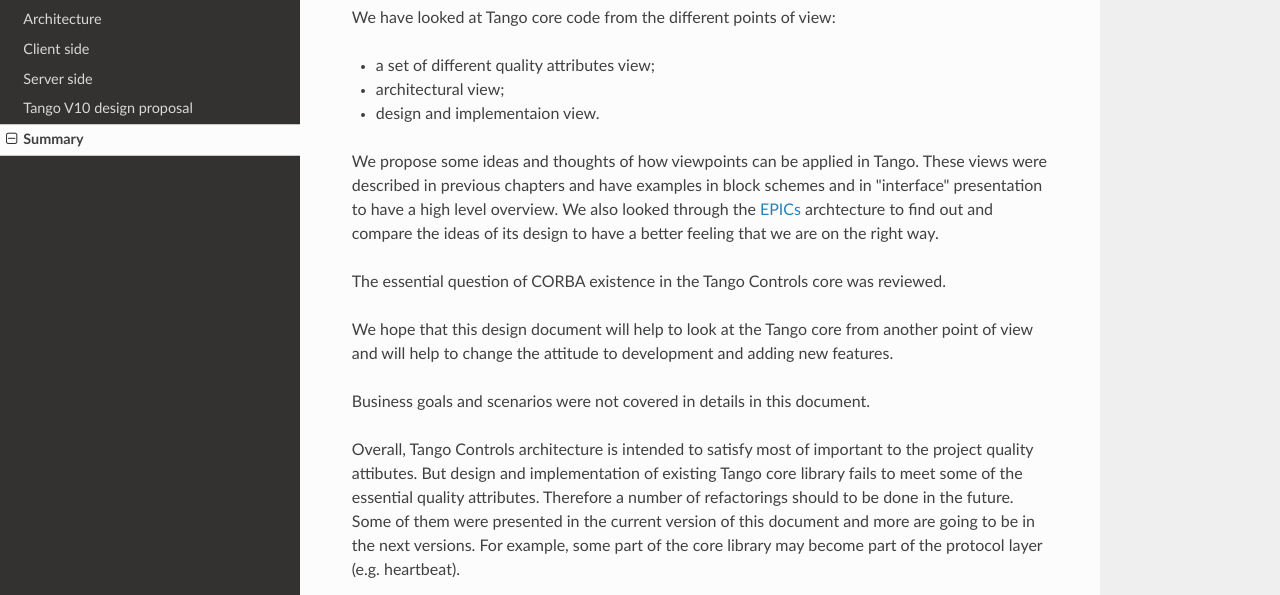
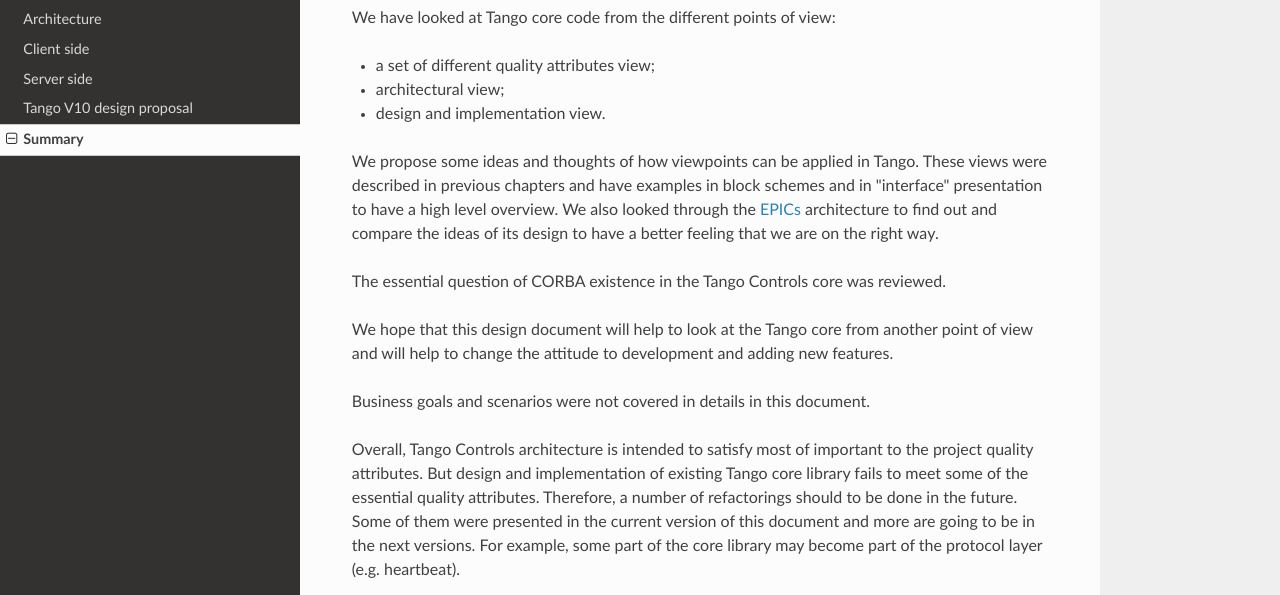
Before and after one commit to Ingvord/tango-v10-design-doc, an MkDocs documentation site: the page built from docs/summary.md, in a window 1280 px wide and 1324 px high. Shown: the part 221-816 px from the top of the window. Built offline with MkDocs 1.6.1, drawn with Linux system fonts in a browser that asks for light colours; nearby versions of some CDN libraries; old or Windows-style settings are respelled for this version of MkDocs.

Commit message:
Update summary.md

```diff
--- a/docs/summary.md
+++ b/docs/summary.md
@@ -7,9 +7,9 @@ We have looked at Tango core code from the different points of view:
 
 - a set of different quality attributes view;
 - architectural view;
-- design and implementaion view.
+- design and implementation view.
 
-We propose some ideas and thoughts of how viewpoints can be applied in Tango. These views were described in previous chapters and have examples in block schemes and in "interface" presentation to have a high level overview. We also looked through the [EPICs](https://epics.anl.gov/) archtecture to find out and compare the ideas of its design to have a better feeling that we are on the right way.
+We propose some ideas and thoughts of how viewpoints can be applied in Tango. These views were described in previous chapters and have examples in block schemes and in "interface" presentation to have a high level overview. We also looked through the [EPICs](https://epics.anl.gov/) architecture to find out and compare the ideas of its design to have a better feeling that we are on the right way.
 
 The essential question of CORBA existence in the Tango Controls core was reviewed.
 
@@ -17,7 +17,7 @@ We hope that this design document will help to look at the Tango core from anoth
 
 Business goals and scenarios were not covered in details in this document.
 
-Overall, Tango Controls architecture is intended to satisfy most of important to the project quality attibutes. But design and implementation of existing Tango core library fails to meet some of the essential quality attributes. Therefore a number of refactorings should to be done in the future. Some of them were presented in the current version of this document and more are going to be in the next versions. For example, some part of the core library may become part of the protocol layer (e.g. heartbeat).
+Overall, Tango Controls architecture is intended to satisfy most of important to the project quality attributes. But design and implementation of existing Tango core library fails to meet some of the essential quality attributes. Therefore, a number of refactorings should to be done in the future. Some of them were presented in the current version of this document and more are going to be in the next versions. For example, some part of the core library may become part of the protocol layer (e.g. heartbeat).
 
 
 
```
